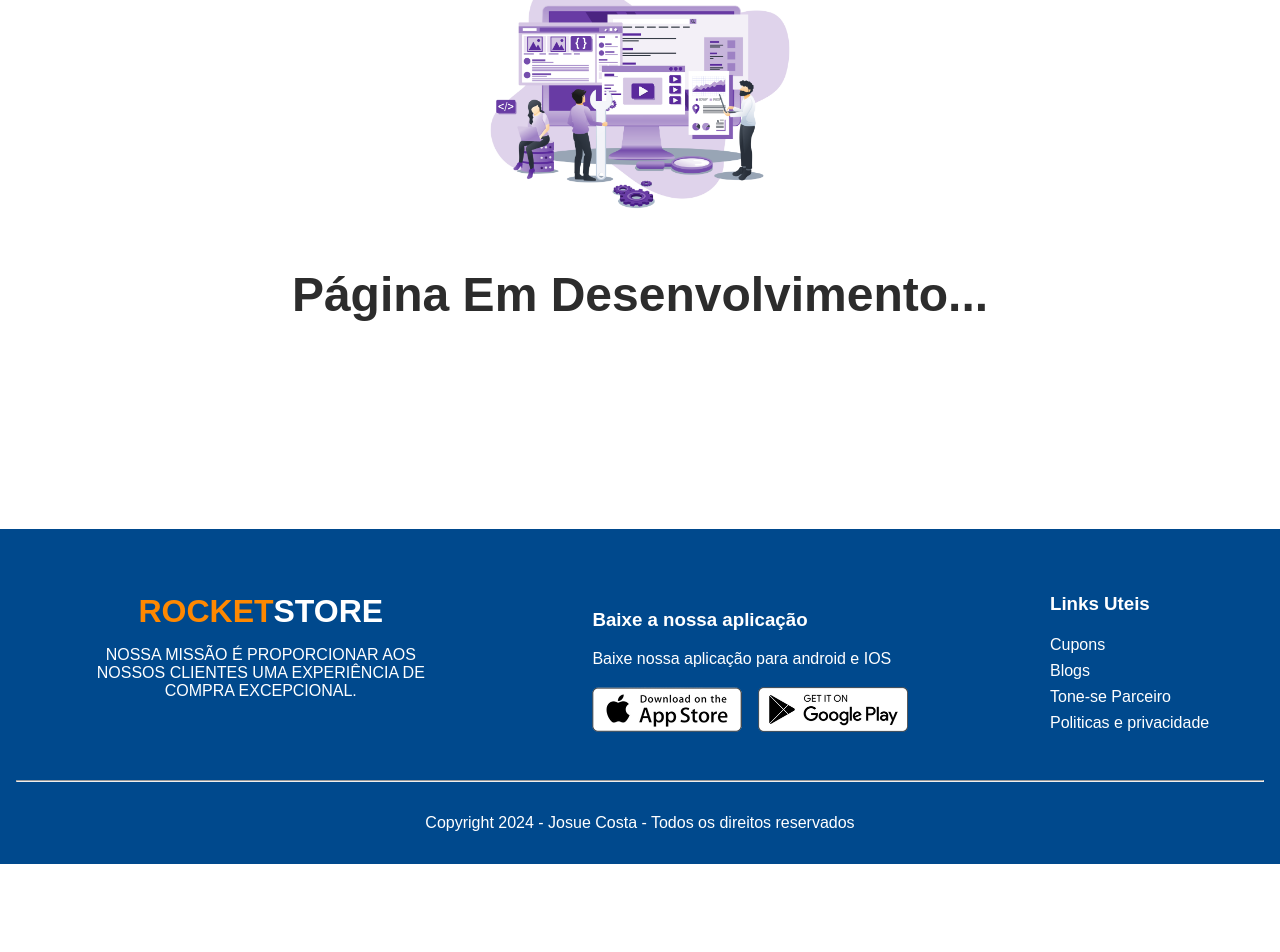
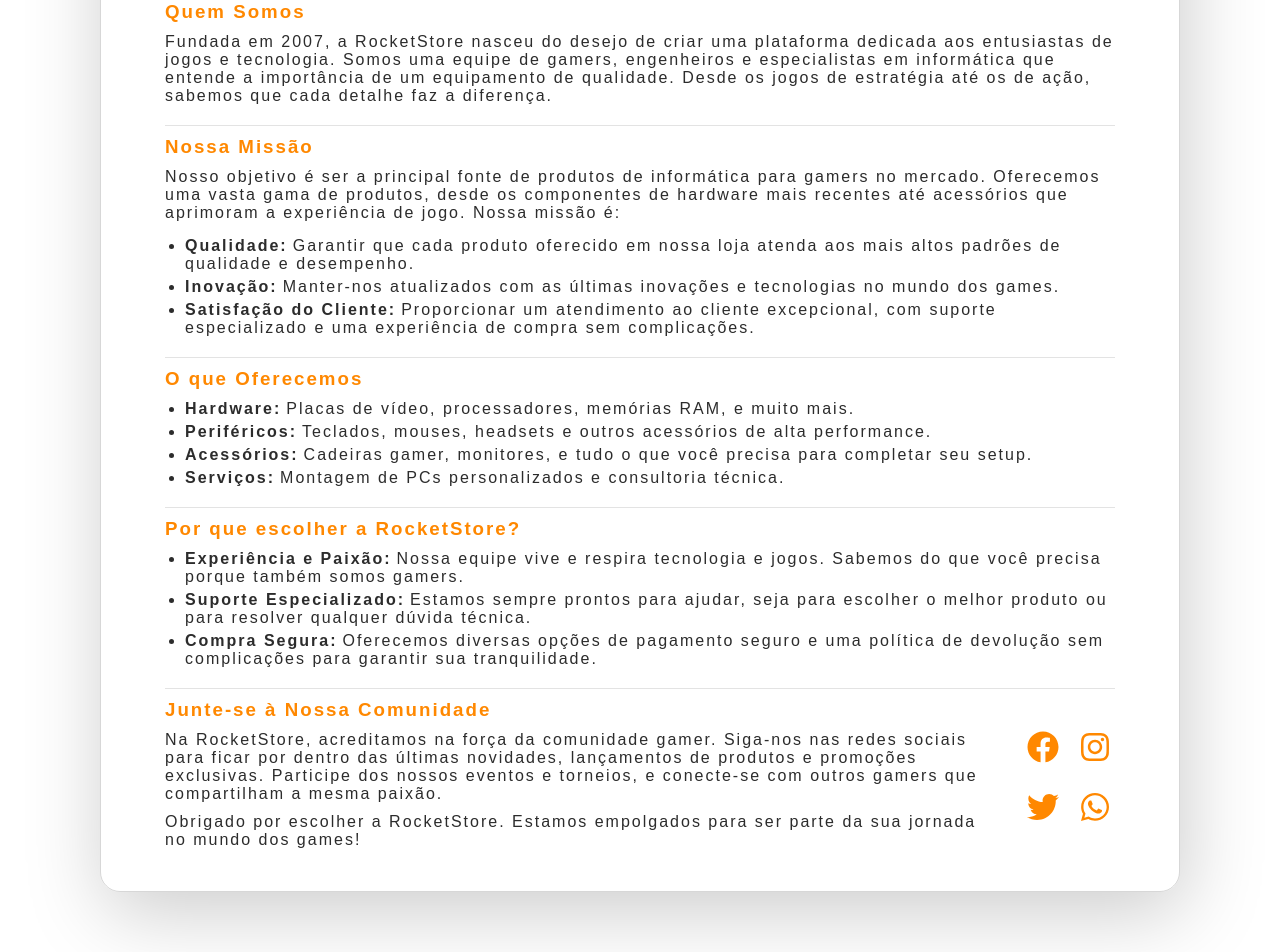
Before and after one commit to JosueCosta2023/eRockstore-ecommerce, a React (Vite) app: page /about in a window 1280 px wide. Shown: the part 340-1292 px from the top of the page. Before the commit the page ends 1204 px from the top, so only its background shows below. Built offline with nearby package versions, Linux system fonts and the light colour scheme.

Commit message:
update: criação da pagina sobre nós, responsividade e redes sociais

```diff
--- /dev/null
+++ b/src/components/aboutMe/about.css
@@ -0,0 +1,135 @@
+.inner-page-container{
+    width: 1200px;
+    max-width: 100%;
+    margin-inline: auto;
+    padding: 1rem;
+    height: auto;
+    padding: 4rem 0rem;
+}
+
+.inner-page-container > .content{
+    text-align: left;
+    letter-spacing: 2px;
+    width: 90%;
+    height: 100%;
+    padding: 2rem 4rem;
+    border: 1px solid rgba(0, 0, 0, 0.158);
+    border-radius: 20px;
+    box-shadow: 5px 20px 80px rgba(0, 0, 0, 0.205);
+}
+.content > h2{
+    margin-bottom: 20px;
+    font-size: 1.7rem;
+    color: var(--secondary-color);
+    font-weight: bold;
+    letter-spacing: 1px;
+    width: 100%;
+    text-align: center;
+    margin-bottom: 30px;
+}
+
+.content > p{
+    margin-bottom: 15px;
+}
+
+.content > strong{
+    margin-bottom: 10px;
+    display: block;
+    color: var(--primary-color);
+}
+
+.content > h3{
+    border-top: 1px solid rgba(0, 0, 0, 0.11);
+    margin-top: 20px;
+    padding-top: 10px;
+    margin-bottom: 10px;
+    color: var(--primary-color);
+}
+
+.content > ul{
+    padding-left: 20px;
+}
+
+.content > ul > li{
+    margin-bottom: 5px;
+
+}
+
+.content > ul > li > span{
+    font-weight: bold;
+    padding-right: 5px;
+}
+
+.content > .content-inner {
+    width: 100%;
+    height: 100%;
+    display: flex;
+    justify-content: space-between;
+    gap: 20px;
+}
+
+.content > .content-inner > .left-us{
+    width: 90%;
+    padding-right: 10px;
+}
+
+.content > .content-inner > .left-us > p{
+    margin-bottom: 10px;
+}
+
+.content > .content-inner > .right-us{
+    width: 10%;
+    height: 100%;
+}
+
+.content > .content-inner > .right-us > div{
+    width: 100%;
+    display: flex;
+    align-items: center;
+    justify-content: center;
+    gap: 20px;
+    flex-wrap: wrap;
+}
+
+.content > .content-inner > .right-us > div > a{
+    font-size: 2rem;
+    color: var(--primary-color);
+}
+
+.content > .content-inner > .right-us > div > a:hover{
+    color: var(--secondary-color);
+}
+
+@media(max-width: 768px){
+    .inner-page-container > .content{
+        text-align: center;
+    }
+    .content > h2{
+        font-size: 1.5rem;
+    }
+    .content > h3{
+        font-size: 1.2rem;
+    }
+
+    .content > ul {
+        text-align: left;
+    }
+
+    .content > .content-inner {
+        flex-direction: column;
+    }
+    .content > .content-inner > .right-us{
+        width: 100%;
+    }
+    .content > .content-inner > .left-us{
+        width: 100%;
+    }
+
+}
+
+@media(max-width: 413px){
+    .inner-page-container > .content{
+        width: 98%;
+        padding: 1rem;
+    }
+}
--- a/src/components/aboutMe/index.jsx
+++ b/src/components/aboutMe/index.jsx
@@ -1,10 +1,110 @@
-import { PageNotFound } from "../pageMessages"
+import { FaFacebook, FaInstagram, FaTwitter, FaWhatsapp } from 'react-icons/fa'
+import './about.css'
+import { Link } from 'react-router-dom'
 
 
 export const AboutMe = () => {
     return(
         <>
-            <PageNotFound/>
+            <section className="inner-page-container">
+                <div className="content">
+                    <h2>Nossa História</h2>
+                    <strong>Bem-vindo à RocketStore</strong>
+
+                    <p>Na RocketStore, somos apaixonados por tecnologia e jogos. Nossa missão é fornecer aos gamers de todos os níveis as ferramentas e equipamentos de que precisam para alcançar a melhor performance em seus jogos favoritos.</p>
+
+                    <h3>Quem Somos</h3>
+                    <p>Fundada em 2007, a RocketStore nasceu do desejo de criar uma plataforma dedicada aos entusiastas de jogos e tecnologia. Somos uma equipe de gamers, engenheiros e especialistas em informática que entende a importância de um equipamento de qualidade. Desde os jogos de estratégia até os de ação, sabemos que cada detalhe faz a diferença.</p>
+
+                    <h3>Nossa Missão</h3>
+                    <p>
+                    Nosso objetivo é ser a principal fonte de produtos de informática para gamers no mercado. Oferecemos uma vasta gama de produtos, desde os componentes de hardware mais recentes até acessórios que aprimoram a experiência de jogo. Nossa missão é:
+                    </p>
+                    <ul>
+                        <li>
+                            <span>Qualidade:</span>
+                            Garantir que cada produto oferecido em nossa loja atenda aos mais altos padrões de qualidade e desempenho.
+                        </li>
+                        <li>
+                            <span>Inovação:</span>
+                            Manter-nos atualizados com as últimas inovações e tecnologias no mundo dos games.
+                        </li>
+                        <li>
+                            <span>Satisfação do Cliente:</span>
+                            Proporcionar um atendimento ao cliente excepcional, com suporte especializado e uma experiência de compra sem complicações.
+                        </li>
+                    </ul>
+
+                    <h3>O que Oferecemos</h3>
+                    <ul>
+                        <li>
+                            <span>Hardware:</span>
+                            Placas de vídeo, processadores, memórias RAM, e muito mais.
+                        </li>
+                        <li>
+                            <span>Periféricos:</span>
+                            Teclados, mouses, headsets e outros acessórios de alta performance.
+                        </li>
+                        <li>
+                            <span>Acessórios:</span>
+                            Cadeiras gamer, monitores, e tudo o que você precisa para completar seu setup.
+                        </li>
+                        <li>
+                            <span>Serviços:</span>
+                            Montagem de PCs personalizados e consultoria técnica.
+                        </li>
+                    </ul>
+
+                    <h3>Por que escolher a RocketStore?</h3>
+                    <ul>
+                        <li>
+                            <span>Experiência e Paixão:</span>
+                            Nossa equipe vive e respira tecnologia e jogos. Sabemos do que você precisa porque também somos gamers.
+                        </li>
+                        <li>
+                            <span>Suporte Especializado:</span>
+                            Estamos sempre prontos para ajudar, seja para escolher o melhor produto ou para resolver qualquer dúvida técnica.
+                        </li>
+                        <li>
+                            <span>Compra Segura:</span>
+                            Oferecemos diversas opções de pagamento seguro e uma política de devolução sem complicações para garantir sua tranquilidade.
+                        </li>
+                    </ul>
+
+                    <h3>Junte-se à Nossa Comunidade</h3>
+                    <div className='content-inner'>
+                        <div className='left-us'>
+                            <p>
+                            Na RocketStore, acreditamos na força da comunidade gamer. Siga-nos nas redes sociais para ficar por dentro das últimas novidades, lançamentos de produtos e promoções exclusivas. Participe dos nossos eventos e torneios, e conecte-se com outros gamers que compartilham a mesma paixão.
+                            </p>
+                            <p>
+                            Obrigado por escolher a RocketStore. Estamos empolgados para ser parte da sua jornada no mundo dos games!
+                            </p>
+                        </div>
+
+                        <div className='right-us'>
+                            <div>
+                                <Link to={'/'}>
+                                    <FaFacebook/>
+                                </Link>
+
+                                <Link to={'/'}>
+                                    <FaInstagram/>
+                                </Link>
+
+                                <Link to={'/'}>
+                                    <FaTwitter/>
+                                </Link>
+
+                                <Link to={'/'}>
+                                    <FaWhatsapp/>
+                                </Link>
+                            </div>
+                        </div>
+                    </div>
+
+                </div>
+            </section>
         </>
     )
 }
--- a/src/components/footer/index.jsx
+++ b/src/components/footer/index.jsx
@@ -31,10 +31,10 @@ export const Footer = () => {
                 <div className="links">
                     <h3>Links Uteis</h3>
                     <ul>
-                        <li><Link to="/">Cupons</Link></li>
-                        <li><Link to="/">Blogs</Link></li>
+                        <li><Link to="/about">Nossa Hitória</Link></li>
                         <li><Link to="/roles">Tone-se Parceiro</Link></li>
                         <li><Link to="/">Politicas e privacidade</Link></li>
+                        <li><Link to="/">Trabalhe Conosco</Link></li>
                     </ul>
                 </div>
             </div>
--- a/src/components/navbar/NavBar.jsx
+++ b/src/components/navbar/NavBar.jsx
@@ -29,7 +29,7 @@ export const NavBar = () => {
               <Link to="/products">Produtos</Link>
             </li>
             <li>
-              <Link to="/about">Sobre</Link>
+              <Link to="/about">Sobre nós</Link>
             </li>
             <li>
               <Link to="/contact">Contato</Link>
--- a/src/context/productContext/index.jsx
+++ b/src/context/productContext/index.jsx
@@ -168,7 +168,7 @@ export const ProductProvider = ({ children }) => {
     documento.text(`Total: ${formatCurrency(getCartSubTotal())}`, 20, documento.autoTable.previous.finalY + 10);
 
     // Adicionar observações ou termos
-    const terms = "Este orçamento é válido por 30 dias.\nPagamento deve ser efetuado até a data de vencimento.";
+    const terms = "Este orçamento é válido por 30 dias.\nApós o vencimento os preços podem sofrer alterações.";
     documento.text(terms, 20, documento.autoTable.previous.finalY + 30);
 
     // Salvar PDF
```
